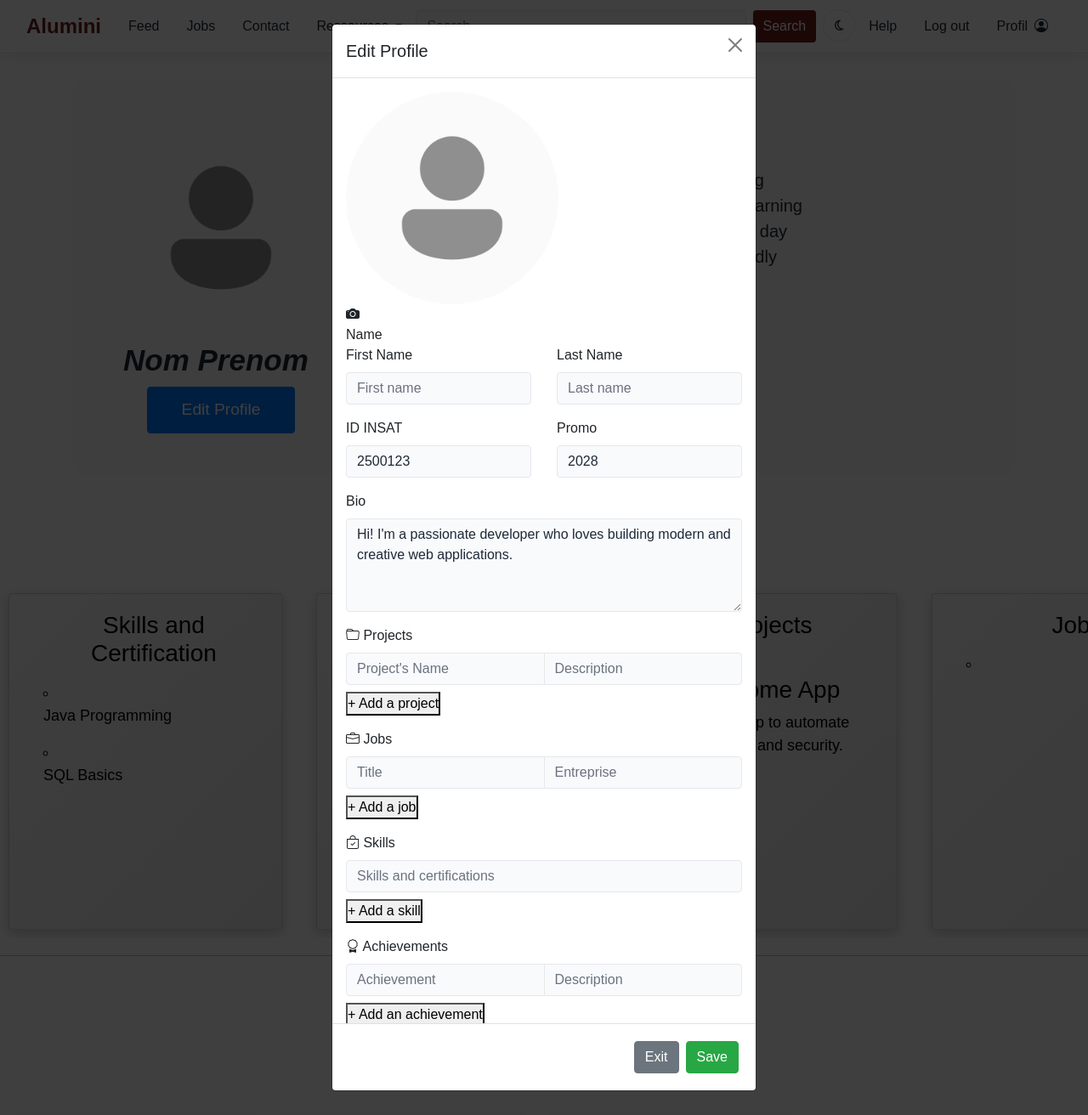
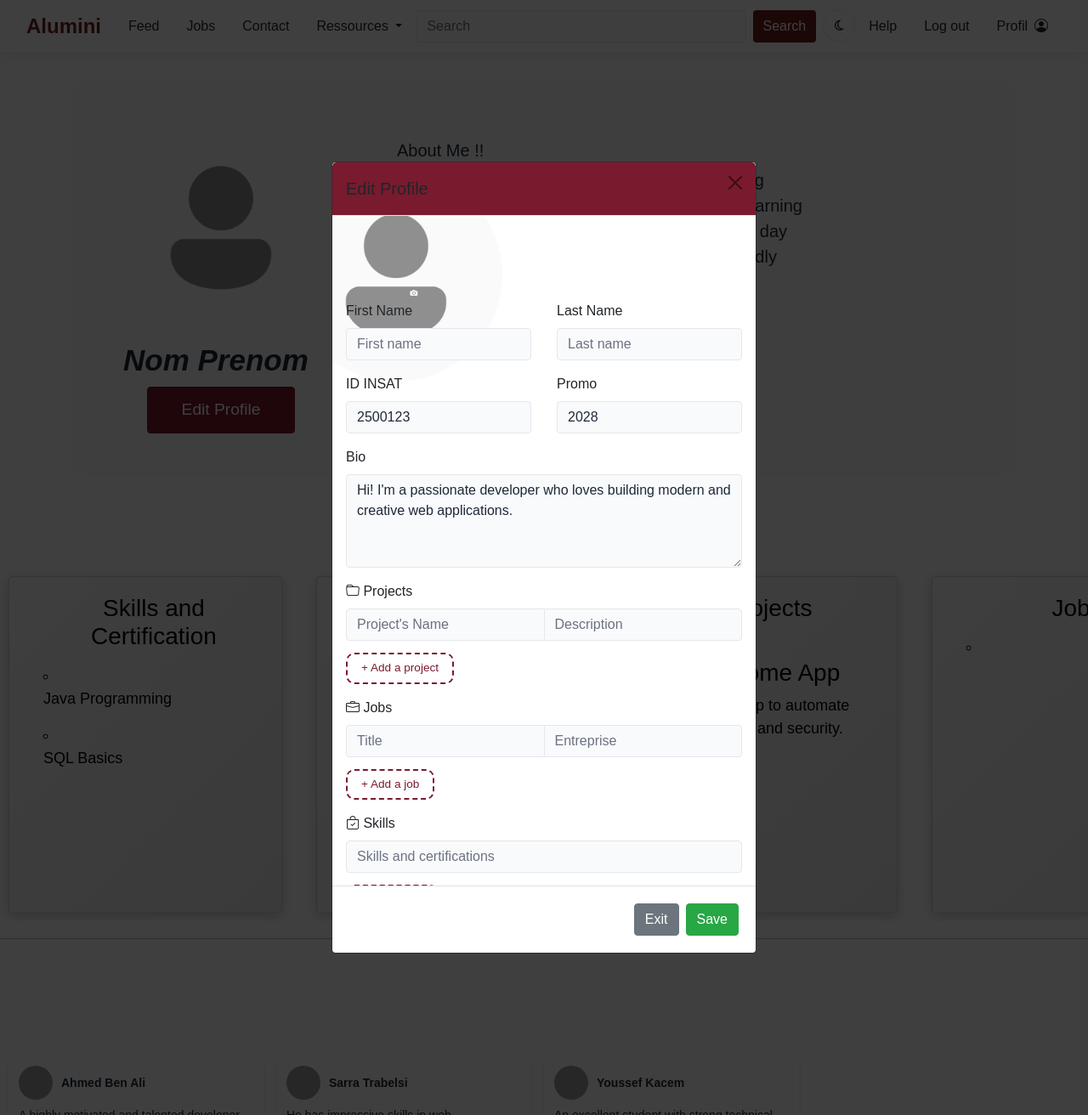
Before and after one commit to arijchebbi-del/projet-web-25-26, a PHP site: page /pages/myprofile.html in a window 1280 px wide, after a click on "Edit Profile". Shown: the whole page at 85% size. Run offline with PHP 8.4, Linux system fonts and the light colour scheme; grey boxes are pictures that could not be loaded.

Commit message:
pop up wl myprofile

```diff
--- /dev/null
+++ b/frontend/assets/css/myprofile.css
@@ -0,0 +1,95 @@
+
+.modal-body {
+    max-height: 60vh;
+    overflow-y: auto;
+    padding: 20px;
+}
+.modal-header {
+    background-color: #7a1a2e;
+    padding:0px;
+    justify-content: space-between;
+    align-items: center;
+    border-bottom: none;
+}
+.modal-content{
+    width: 900px;
+}
+.modal-dialog {
+    margin: 5% auto;
+    width: 900px;
+}
+.modal-header.close:hover {
+    opacity: 100;
+    color:grey;
+}
+    .modal-avatar-row {
+      display: flex;
+      align-items: center;
+      gap: 1.1rem;
+      padding: 1.5rem 1.8rem 0;
+    }
+
+    .modal-avatar {
+      width: 60px;
+      height: 60px;
+      border-radius: 50%;
+      background: linear-gradient(135deg, var(--accent), var(--accent2));
+      display: flex;
+      align-items: center;
+      justify-content: center;
+      font-size: 1.5rem;
+      flex-shrink: 0;
+      box-shadow: 0 0 0 3px var(--surface), 0 0 0 5px var(--border);
+      position: relative;
+    }
+ .profile-pic{
+    border: #000000;
+    width: 100px;
+    border-radius : 50%;
+    background: #fff;
+    display: flex;
+
+
+}
+    .avatar-edit-btn {
+      position: absolute;
+      bottom: -2px;
+      right: -2px;
+      width: 22px;
+      height: 22px;
+      border-radius: 50%;
+      background: var(--accent);
+      border: 2px solid var(--surface);
+      display: flex;
+      align-items: center;
+      justify-content: center;
+      cursor: pointer;
+      transition: background .2s;
+    }
+    .avatar-edit-btn:hover { background: var(--accent2); }
+    .avatar-edit-btn i { font-size: .55rem; color: #fff; }
+
+    .modal-avatar-info .name {
+      font-weight: 600;
+      font-size: .95rem;
+    }
+   .modal-avatar-info .role {
+      font-size: .78rem;
+      color: var(--muted);
+      margin-top: 2px;
+    }
+/* ── Add button ── */
+.btn-add {
+    border: 2px dashed #7a1a2e;
+    border-radius: 10px;
+    color: #7a1a2e;
+    background: transparent;
+    padding: 6px 16px;
+    font-size: 0.85rem;
+    margin-top: 6px;
+    transition: background 0.2s;
+}
+
+.btn-add:hover {
+    background: rgba(122, 26, 46, 0.08);
+}
--- a/frontend/assets/css/profil.css
+++ b/frontend/assets/css/profil.css
@@ -52,6 +52,16 @@
     display: block;
 
 }
+#editBtn {
+    background-color: #7a1a2e ;
+    border-color: #7a1a2e ;
+    color: #ffffff ;
+}
+
+#editBtn:hover {
+    background-color:#857270 ;
+    border-color: #857270 ;
+}
 .nom-button{
     background-image:none;
     display: flex;
@@ -96,7 +106,7 @@
 }
 .partie3-1{
     font-family: Georgia, 'Times New Roman', Times, serif;
-    padding-top: 40px;
+    padding-top: 20px;
     padding-bottom: 20px;
     text-align: center;
     font-size: 50px;
@@ -214,7 +224,7 @@
     margin-top: 5px;
 }
 .reviews{
-    margin-top: 50px;
+    margin-top: 20px;
     max-width: 100%;
     justify-content: space-between;
     gap:20px;
--- a/frontend/components/navbar.html
+++ b/frontend/components/navbar.html
@@ -63,7 +63,7 @@
         </li>
 
         <li class="nav-item d-flex align-items-center">
-          <a class="nav-link d-flex align-items-center" href="profil.html">
+          <a class="nav-link d-flex align-items-center" href="myprofile.html">
             Profil
             <i class="bi bi-person-circle ms-2"></i>
           </a>
```
